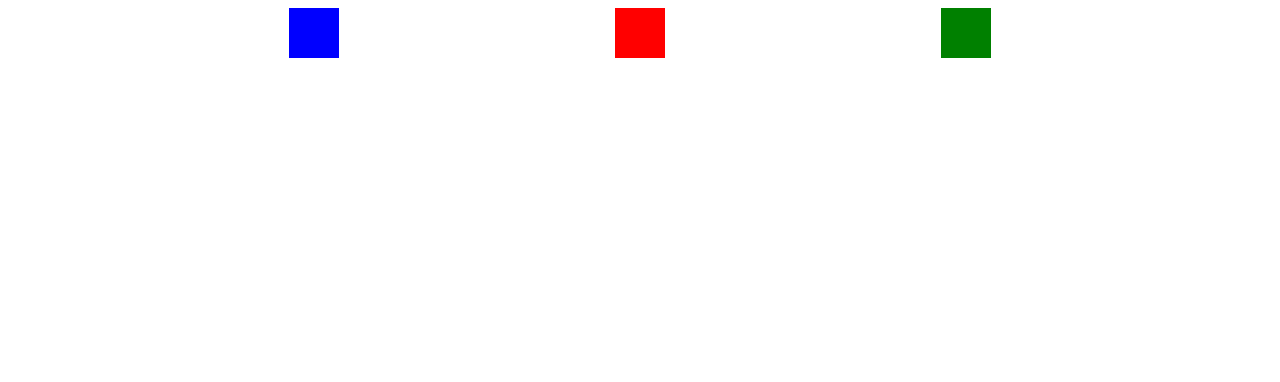
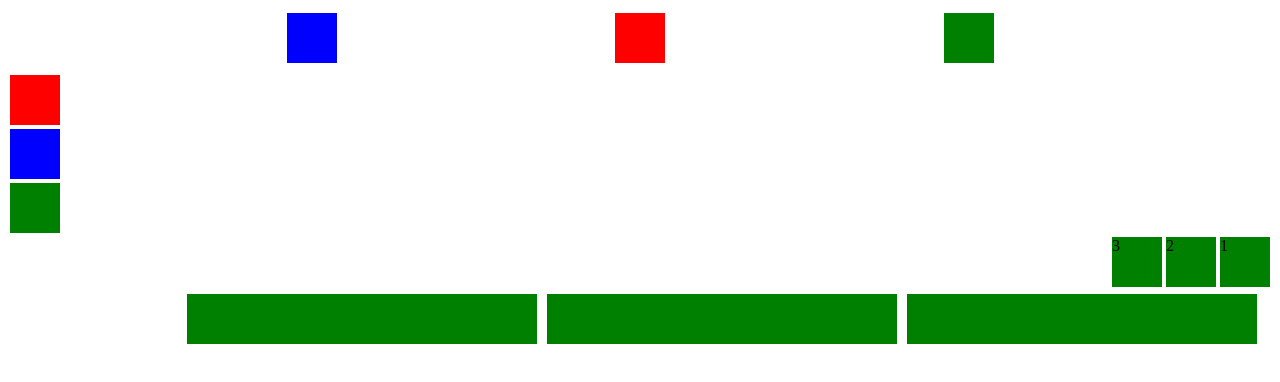
Before and after one commit to Sethlstew12/M1C2-Flexbox-Assignment, a website: page index.html in a window 1280 px wide. Drawn offline with Linux system fonts and the light colour scheme.

Commit message:
commit on 'main'

```diff
--- a/index.html
+++ b/index.html
@@ -14,6 +14,7 @@
 
      }
     .square1 {
+        margin: 5px;
         height: 50px;
         width: 50px;
         background-color:blue;
@@ -21,14 +22,103 @@
      }
 
      .square2 {
+         margin: 5px;
         height: 50px;
         width: 50px;
         background-color:red;
      }
 
      .square3 {
+        margin: 5px;
         height: 50px;
         width: 50px;
+        background-color:green;
+     }
+
+     .flexTwo {
+         display: flex;
+         flex-direction:column;
+     }
+
+     .square4 {
+         margin: 2px;
+        height: 50px;
+        width: 50px;
+        background-color:red;
+     }
+
+     .square5 {
+        margin: 2px;
+        height: 50px;
+        width: 50px;
+        background-color:blue;
+     }
+
+     .square6 {
+        margin: 2px;
+        height: 50px;
+        width: 50px;
+        background-color:green;
+     }
+
+     .flexThree {
+        display: flex;
+         flex-direction:row-reverse;
+     }
+
+     .square7 {
+        margin: 2px;
+        height: 50px;
+        width: 50px;
+        background-color:green;
+     }
+
+
+     .square8 {
+        margin: 2px;
+        height: 50px;
+        width: 50px;
+        background-color:green;
+     }
+
+
+     .square9 {
+        margin: 2px;
+        height: 50px;
+        width: 50px;
+        background-color:green;
+     }
+
+     .flexFour {
+         display: flex;
+         flex-direction: row-reverse;
+         flex-wrap: 350px;
+     }
+
+
+     .square10 {
+        margin: 5px;
+        background-color:green;
+     }
+
+    .square11{
+        margin: 5px;
+        height: 50px;
+        width: 350px;
+        background-color:green;
+    }
+
+     .square12 {
+        margin: 5px;
+        height: 50px;
+        width: 350px;
+        background-color:green;
+     }
+
+     .square13 {
+        margin: 5px;
+        height: 50px;
+        width: 350px;
         background-color:green;
      }
 
@@ -42,7 +132,25 @@
         <div class="square3"></div>
     </div>
 
-    <div class="flexTwo"></div>
+    <div class="flexTwo">
+        <div class="square4"></div>
+        <div class="square5"></div>
+        <div class="square6"></div>
+    </div>
+
+    <div class="flexThree">
+        <div class="square7">1</div>
+        <div class="square8">2</div>
+        <div class="square9">3</div>
+    </div>
+
+    <div class="flexFour">
+        <div class="square10"></div>
+        <div class="square11"></div>
+        <div class="square12"></div>
+        <div class="square13"></div>
+    </div>
+
 
 </body>
 </html>
```
